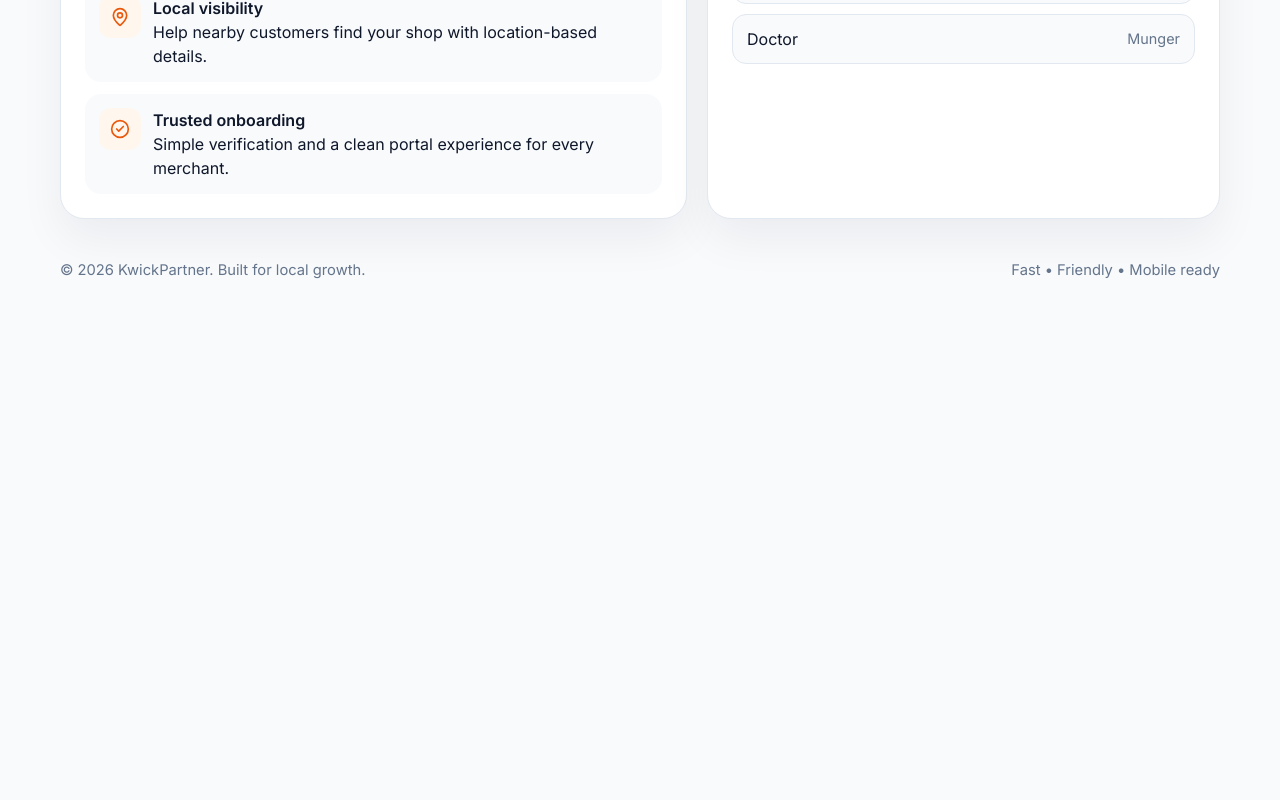
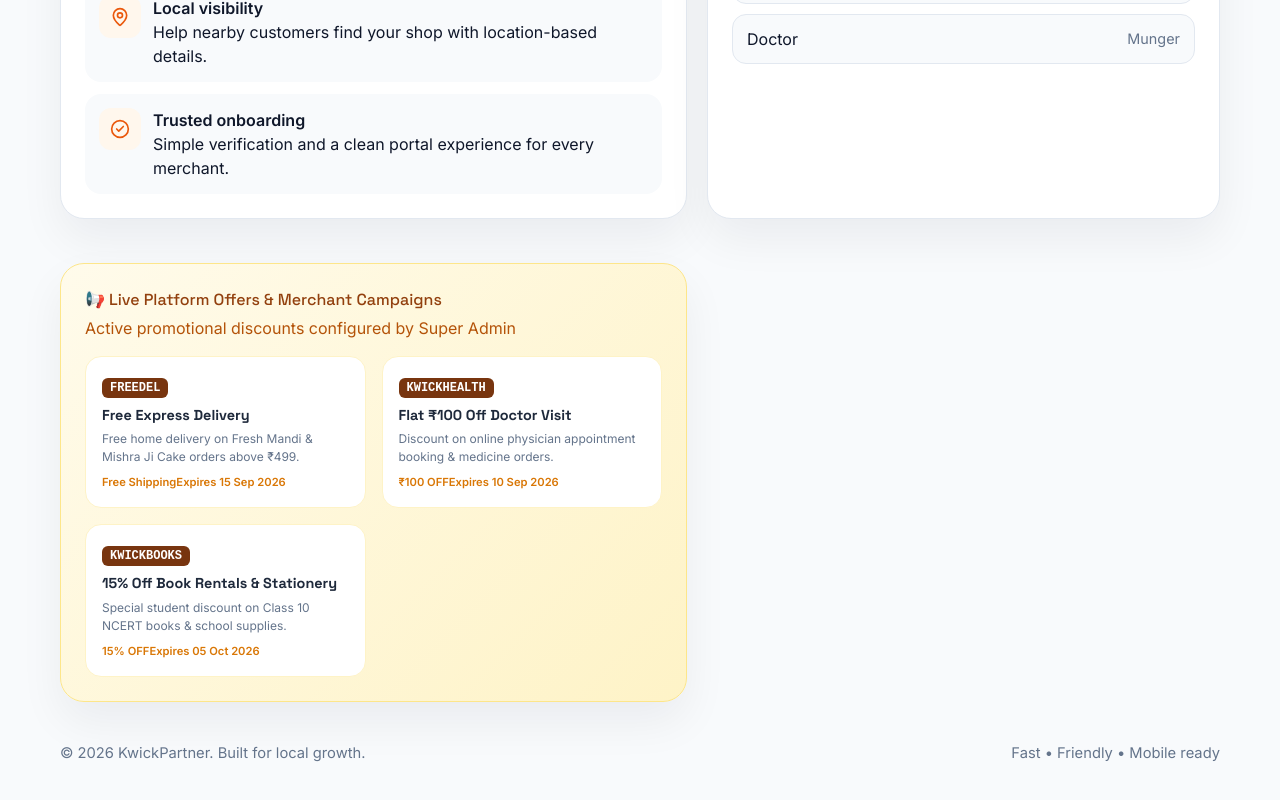
Before and after one commit to priyanshuBABA/Kwick, a React (Vite) app in the folder Kwick-kwick/: page /vendor in a window 1280 px wide. Shown: the part 1598-2398 px from the top of the page. Before the commit the page ends 1939 px from the top, so only its background shows below. Built offline with nearby package versions, Linux system fonts and the light colour scheme.

Commit message:
implement KwickRider module including authentication, location tracking, and order management components.

```diff
--- a/Kwick-kwick/src/admin/context/AdminContext.jsx
+++ b/Kwick-kwick/src/admin/context/AdminContext.jsx
@@ -273,16 +273,18 @@ const initialRiders = [
   }
 ];
 
+import { getLiveOffers, saveLiveOffers } from '../../utils/offersService';
+
 export const AdminProvider = ({ children }) => {
   const [categories, setCategories] = useState(initialCategories);
   const [categoryItems, setCategoryItems] = useState(initialCategoryItems);
-  const [offers, setOffers] = useState(initialOffers);
+  const [offers, setOffers] = useState(getLiveOffers);
   const [vendors, setVendors] = useState(initialVendors);
   const [customers, setCustomers] = useState(initialCustomers);
   const [riders, setRiders] = useState(initialRiders);
   const [activeTab, setActiveTab] = useState('overview');
 
-  // Ongoing Offers CRUD
+  // Ongoing Offers CRUD with live broadcast sync
   const addOffer = (offerData) => {
     const newOffer = {
       id: `OFFER-${Date.now()}`,
@@ -290,24 +292,40 @@ export const AdminProvider = ({ children }) => {
       usageCount: 0,
       ...offerData
     };
-    setOffers(prev => [newOffer, ...prev]);
+    setOffers(prev => {
+      const next = [newOffer, ...prev];
+      saveLiveOffers(next);
+      return next;
+    });
   };
 
   const updateOffer = (id, updatedFields) => {
-    setOffers(prev => prev.map(o => o.id === id ? { ...o, ...updatedFields } : o));
+    setOffers(prev => {
+      const next = prev.map(o => o.id === id ? { ...o, ...updatedFields } : o);
+      saveLiveOffers(next);
+      return next;
+    });
   };
 
   const deleteOffer = (id) => {
-    setOffers(prev => prev.filter(o => o.id !== id));
+    setOffers(prev => {
+      const next = prev.filter(o => o.id !== id);
+      saveLiveOffers(next);
+      return next;
+    });
   };
 
   const toggleOfferStatus = (id) => {
-    setOffers(prev => prev.map(o => {
-      if (o.id === id) {
-        return { ...o, status: o.status === 'Active' ? 'Inactive' : 'Active' };
-      }
-      return o;
-    }));
+    setOffers(prev => {
+      const next = prev.map(o => {
+        if (o.id === id) {
+          return { ...o, status: o.status === 'Active' ? 'Inactive' : 'Active' };
+        }
+        return o;
+      });
+      saveLiveOffers(next);
+      return next;
+    });
   };
 
   // Business Category CRUD
--- a/Kwick-kwick/src/pages/KwickRiderPage.jsx
+++ b/Kwick-kwick/src/pages/KwickRiderPage.jsx
@@ -9,6 +9,7 @@ import {
   CreditCard, LifeBuoy, MessageSquare, ScrollText, UserCog
 } from 'lucide-react';
 import { useAuth } from '../context/AuthContext';
+import { getOffersByDomain } from '../utils/offersService';
 
 /* ------------------------------------------------------------------ */
 /*  Design tokens — LIGHT THEME                                        */
@@ -484,6 +485,48 @@ function OrderRequestPopup({ order, onAccept, onReject }) {
   );
 }
 
+function RiderLiveOffersCard() {
+  const [offers, setOffers] = useState(() => getOffersByDomain('rider'));
+
+  useEffect(() => {
+    const handleUpdate = () => setOffers(getOffersByDomain('rider'));
+    window.addEventListener('kwick_offers_updated', handleUpdate);
+    return () => window.removeEventListener('kwick_offers_updated', handleUpdate);
+  }, []);
+
+  if (offers.length === 0) return null;
+
+  return (
+    <Card style={{ padding: 16, background: 'linear-gradient(135deg, #FFFBEB, #FEF3C7)', borderColor: '#FDE68A' }}>
+      <div className="flex items-center justify-between mb-2">
+        <p className="font-extrabold text-sm flex items-center gap-1.5" style={{ color: '#92400E' }}>
+          🎁 Live Rider Promos & Demand Surge Boosts
+        </p>
+        <span className="text-[10px] font-bold px-2 py-0.5 rounded-full" style={{ background: '#78350F', color: '#FFF' }}>
+          ADMIN LIVE
+        </span>
+      </div>
+      <div className="space-y-2 mt-2">
+        {offers.map(o => (
+          <div key={o.id} className="p-2.5 rounded-xl border bg-white flex items-center justify-between shadow-sm" style={{ borderColor: '#FEF3C7' }}>
+            <div>
+              <span className="font-mono font-bold text-xs px-2 py-0.5 rounded" style={{ background: '#FEF3C7', color: '#B45309' }}>
+                {o.code}
+              </span>
+              <p className="font-bold text-xs mt-1" style={{ color: '#1E293B' }}>{o.title}</p>
+              <p className="text-[11px]" style={{ color: '#64748B' }}>{o.description}</p>
+            </div>
+            <div className="text-right">
+              <span className="font-extrabold text-xs block" style={{ color: '#D97706' }}>{o.discount}</span>
+              <span className="text-[10px]" style={{ color: '#94A3B8' }}>Exp: {o.expiry}</span>
+            </div>
+          </div>
+        ))}
+      </div>
+    </Card>
+  );
+}
+
 function Home({ online, setOnline, stats, setPendingOrder, activeOrder, goToOrders, rider, loc }) {
   const spawnTimer = useRef(null);
   useEffect(() => {
@@ -538,6 +581,9 @@ function Home({ online, setOnline, stats, setPendingOrder, activeOrder, goToOrde
           <p className="text-sm font-medium" style={{ color: C.green }}>15 services live near you — stay sharp!</p>
         </div>
       )}
+
+      {/* Live Admin Rider Incentive & Promo Offers */}
+      <RiderLiveOffersCard />
 
       {activeOrder && (
         <Card style={{ padding: 16, borderColor: C.gold }}>
--- /dev/null
+++ b/Kwick-kwick/src/utils/offersService.js
@@ -0,0 +1,89 @@
+// Shared Live Offers Service for Admin, Customer, Vendor, and Rider sections
+
+export const DEFAULT_OFFERS = [
+  {
+    id: 'OFFER-101',
+    code: 'SAVE20',
+    title: '20% OFF Ambulance & Rides',
+    description: 'Flat 20% discount on emergency ambulance and local bike ride bookings.',
+    discount: '20% OFF',
+    category: 'Ambulance & RideGo',
+    expiry: '31 Aug 2026',
+    status: 'Active',
+    usageCount: 1240
+  },
+  {
+    id: 'OFFER-102',
+    code: 'FREEDEL',
+    title: 'Free Express Delivery',
+    description: 'Free home delivery on Fresh Mandi & Mishra Ji Cake orders above ₹499.',
+    discount: 'Free Shipping',
+    category: 'Fresh Mandi & Cakes',
+    expiry: '15 Sep 2026',
+    status: 'Active',
+    usageCount: 890
+  },
+  {
+    id: 'OFFER-103',
+    code: 'KWICKHEALTH',
+    title: 'Flat ₹100 Off Doctor Visit',
+    description: 'Discount on online physician appointment booking & medicine orders.',
+    discount: '₹100 OFF',
+    category: 'Doctor & Medicines',
+    expiry: '10 Sep 2026',
+    status: 'Active',
+    usageCount: 430
+  },
+  {
+    id: 'OFFER-104',
+    code: 'KWICKBOOKS',
+    title: '15% Off Book Rentals & Stationery',
+    description: 'Special student discount on Class 10 NCERT books & school supplies.',
+    discount: '15% OFF',
+    category: 'Kwick.Books & Stationery',
+    expiry: '05 Oct 2026',
+    status: 'Active',
+    usageCount: 310
+  }
+];
+
+export const getLiveOffers = () => {
+  try {
+    const stored = localStorage.getItem('kwick_admin_offers');
+    return stored ? JSON.parse(stored) : DEFAULT_OFFERS;
+  } catch (e) {
+    return DEFAULT_OFFERS;
+  }
+};
+
+export const saveLiveOffers = (offers) => {
+  try {
+    localStorage.setItem('kwick_admin_offers', JSON.stringify(offers));
+    window.dispatchEvent(new Event('kwick_offers_updated'));
+  } catch (e) {
+    console.error('Failed to save offers:', e);
+  }
+};
+
+export const getOffersByDomain = (domain = 'all') => {
+  const allOffers = getLiveOffers();
+  const activeOffers = allOffers.filter(o => o.status === 'Active');
+
+  if (domain === 'all') return activeOffers;
+
+  return activeOffers.filter(offer => {
+    const catLower = offer.category.toLowerCase();
+    const domainLower = domain.toLowerCase();
+
+    if (domainLower === 'customer') {
+      return true;
+    }
+    if (domainLower === 'vendor') {
+      return catLower.includes('vendor') || catLower.includes('mandi') || catLower.includes('cakes') || catLower.includes('doctor') || catLower.includes('stationery') || catLower.includes('all');
+    }
+    if (domainLower === 'rider') {
+      return catLower.includes('ambulance') || catLower.includes('ride') || catLower.includes('delivery') || catLower.includes('all');
+    }
+    return true;
+  });
+};
--- a/Kwick-kwick/src/vendor/KwickPartnerApp.jsx
+++ b/Kwick-kwick/src/vendor/KwickPartnerApp.jsx
@@ -18,6 +18,7 @@ import KwickBooksVendorApp from "./KwickBooksVendor.jsx";
 import DocBookBiharDashboard from "./DocBookBiharDashboard.jsx";
 import AmbulanceDriverApp from "./AmbulanceDriverApp.jsx";
 import { useAuth } from "../context/AuthContext";
+import { getOffersByDomain } from "../utils/offersService";
 import "./vendor.css";
 
 const categories = [
@@ -64,6 +65,46 @@ function Field({ label, children, error }) {
       {children}
       {error ? <span className="field-error">{error}</span> : null}
     </label>
+  );
+}
+
+function VendorLiveOffersSection() {
+  const [offers, setOffers] = useState(() => getOffersByDomain('vendor'));
+
+  useEffect(() => {
+    const handleUpdate = () => setOffers(getOffersByDomain('vendor'));
+    window.addEventListener('kwick_offers_updated', handleUpdate);
+    return () => window.removeEventListener('kwick_offers_updated', handleUpdate);
+  }, []);
+
+  if (offers.length === 0) return null;
+
+  return (
+    <div className="section-card business-list" style={{ marginTop: '1.5rem', background: 'linear-gradient(135deg, #fffbeb, #fef3c7)', border: '1px solid #fde68a' }}>
+      <div className="section-heading">
+        <div>
+          <h3 style={{ color: '#92400e', display: 'flex', itemsAlign: 'center', gap: '0.5rem' }}>
+            📢 Live Platform Offers & Merchant Campaigns
+          </h3>
+          <p style={{ color: '#b45309' }}>Active promotional discounts configured by Super Admin</p>
+        </div>
+      </div>
+      <div style={{ display: 'grid', gridTemplateColumns: 'repeat(auto-fit, minmax(220px, 1fr))', gap: '1rem', marginTop: '0.75rem' }}>
+        {offers.map(o => (
+          <div key={o.id} style={{ background: '#ffffff', padding: '1rem', borderRadius: '1rem', border: '1px solid #fef3c7', shadow: '0 2px 4px rgba(0,0,0,0.05)' }}>
+            <span style={{ background: '#78350f', color: '#ffffff', padding: '0.2rem 0.5rem', borderRadius: '0.375rem', fontWeight: '800', fontSize: '0.75rem', fontFamily: 'monospace' }}>
+              {o.code}
+            </span>
+            <h4 style={{ margin: '0.5rem 0 0.25rem 0', fontWeight: '700', fontSize: '0.9rem', color: '#1e293b' }}>{o.title}</h4>
+            <p style={{ fontSize: '0.75rem', color: '#64748b', margin: 0 }}>{o.description}</p>
+            <div style={{ marginTop: '0.5rem', display: 'flex', justify: 'space-between', fontSize: '0.7rem', fontWeight: '700', color: '#d97706' }}>
+              <span>{o.discount}</span>
+              <span>Expires {o.expiry}</span>
+            </div>
+          </div>
+        ))}
+      </div>
+    </div>
   );
 }
 
@@ -235,6 +276,8 @@ function Landing({ onSelect, onOpenPortal }) {
               <div className="empty-state">No businesses yet. Be the first to register.</div>
             )}
           </div>
+
+          <VendorLiveOffersSection />
         </section>
       </main>
 
```
Also changed, not shown: Kwick-kwick/src/customer/pages/KwickOffersPage.jsx (+23 -2 lines).
